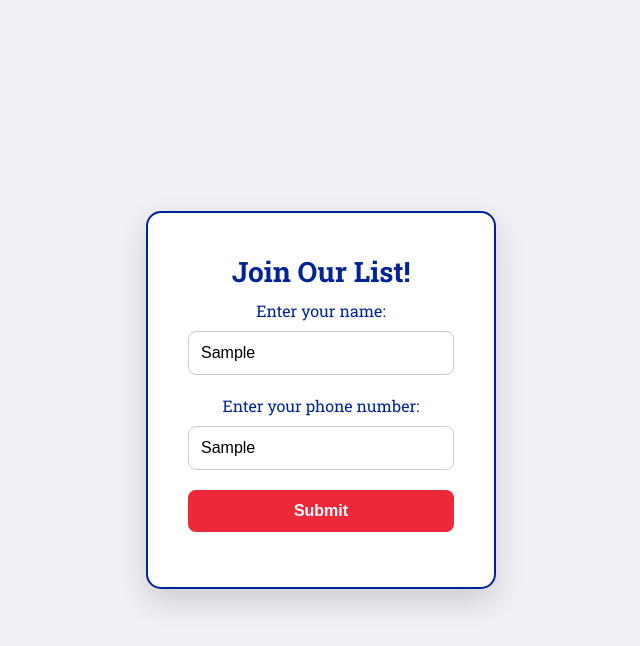
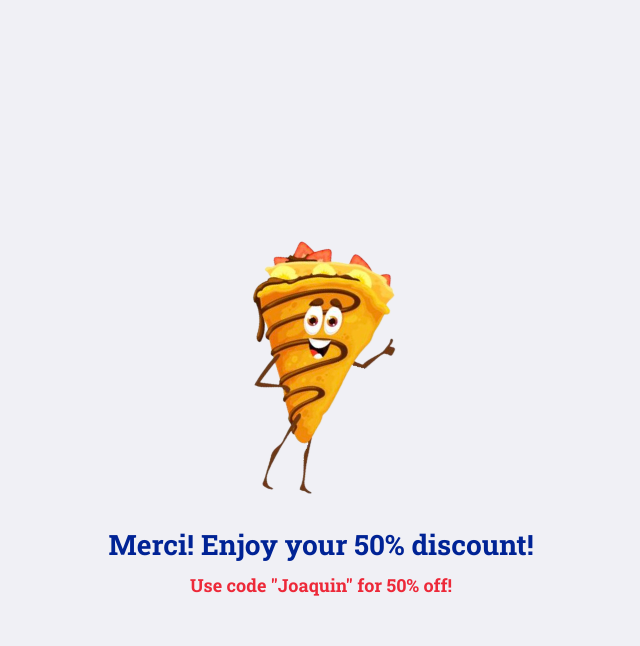
Before and after one commit to Kai856/crepe, a website: page public/index.html in a window 1280 px wide. Both pictures are taken after typing "Sample", "Sample" into the empty fields and a click on the button "Submit". Shown: the whole page, without its empty margins (319-959 px from the left). Drawn offline with Linux system fonts and the light colour scheme; no server answers.

Commit message:
added discount code

```diff
--- a/public/index.html
+++ b/public/index.html
@@ -13,6 +13,7 @@
 
   <!-- Importing Google Fonts for a more elegant feel -->
   <link href="https://fonts.googleapis.com/css2?family=Roboto+Slab:wght@400;500;600;700&display=swap" rel="stylesheet">
+  <link href="https://fonts.googleapis.com/css2?family=Playfair+Display:wght@400;500;600;700&display=swap" rel="stylesheet">
 
   <!-- Link to your external stylesheet -->
   <link rel="stylesheet" href="style.css">
@@ -20,6 +21,8 @@
 <body>
   <div class="container">
     <h1>Join Our List!</h1>
+    <h2>Sign up today and get <span style="color: #ed2939; font-weight: bold;">50% off</span> your next crepe!</h2> <!-- Discount message -->
+
     <form id="numberForm">
       <label for="name">Enter your name:</label>
       <input type="text" id="name" placeholder="Your Name" required>
@@ -31,9 +34,11 @@
     <p id="responseMessage"></p>
   </div>
 
-  <div id="crepeAnimation" style="display: none; text-align: center;">
+  <div id="crepeAnimation" style="display: none;">
     <img src="MrCrepe.png" alt="French Crepe Animation" id="crepeImage">
-    <h1 id="thankyouText" style="display: none;">Thank you!</h1>
+    <h1 id="thankyouText" style="display: none;">Merci! Enjoy your 50% discount!</h1>
+<h2 id="discountCode" style="display: none; color: #ed2939; font-weight: bold;">Use code "Joaquin" for 50% off!</h2>
+
   </div>
 
   <!-- Include your Firebase config and script -->
--- a/public/script.js
+++ b/public/script.js
@@ -1,33 +1,25 @@
-document.getElementById('numberForm').addEventListener('submit', async (event) => {
-  event.preventDefault();
+document.addEventListener('DOMContentLoaded', function() {
+  const numberForm = document.getElementById('numberForm');
+  const discountCode = document.getElementById('discountCode');
+  const responseMessage = document.getElementById('responseMessage');
+  const crepeAnimation = document.getElementById('crepeAnimation');
+  const thankyouText = document.getElementById('thankyouText');
+  const container = document.querySelector('.container'); // Select the container to hide it later
 
-  const name = document.getElementById('name').value;
-  const phoneNumber = document.getElementById('phoneNumber').value;
-  const responseMessage = document.getElementById('responseMessage');
+  numberForm.addEventListener('submit', function(event) {
+    event.preventDefault();
 
-  try {
-    // Store data in Firestore
-    await database.collection('subscribers').add({
-      name: name,
-      phoneNumber: phoneNumber,
-      timestamp: new Date().toISOString()
-    });
+    // Show thank you message
+    responseMessage.textContent = "Thank you for signing up!";
 
-    responseMessage.textContent = "Name and phone number stored successfully!";
-    responseMessage.style.color = "green";
+    // Hide the form and the entire white box (container)
+    container.style.display = 'none';
 
-    // Clear input fields
-    document.getElementById('name').value = '';
-    document.getElementById('phoneNumber').value = '';
+    // Show the crepe animation and thank you text
+    crepeAnimation.style.display = 'block';
+    thankyouText.style.display = 'block';
 
-    // Hide the form
-    document.querySelector('.container').style.display = 'none';
-
-    // Display the crepe animation
-    document.getElementById('crepeAnimation').style.display = 'block';
-    document.getElementById('thankyouText').style.display = 'block';
-  } catch (error) {
-    responseMessage.textContent = "Error storing the information: " + error;
-    responseMessage.style.color = "red";
-  }
+    // Show the discount code "Joaquin" after form submission
+    discountCode.style.display = 'block';
+  });
 });
```
Also changed, not shown: package.json (added, +11 -0 lines).
